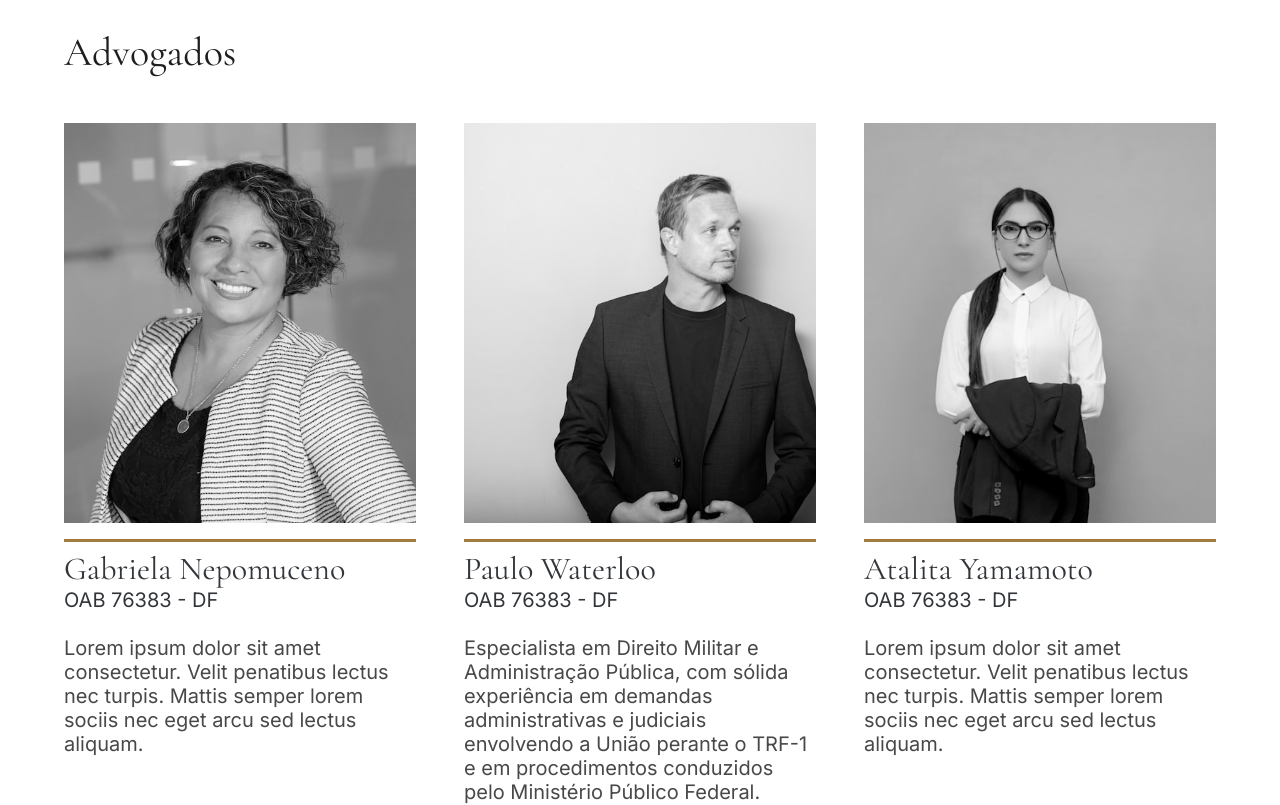
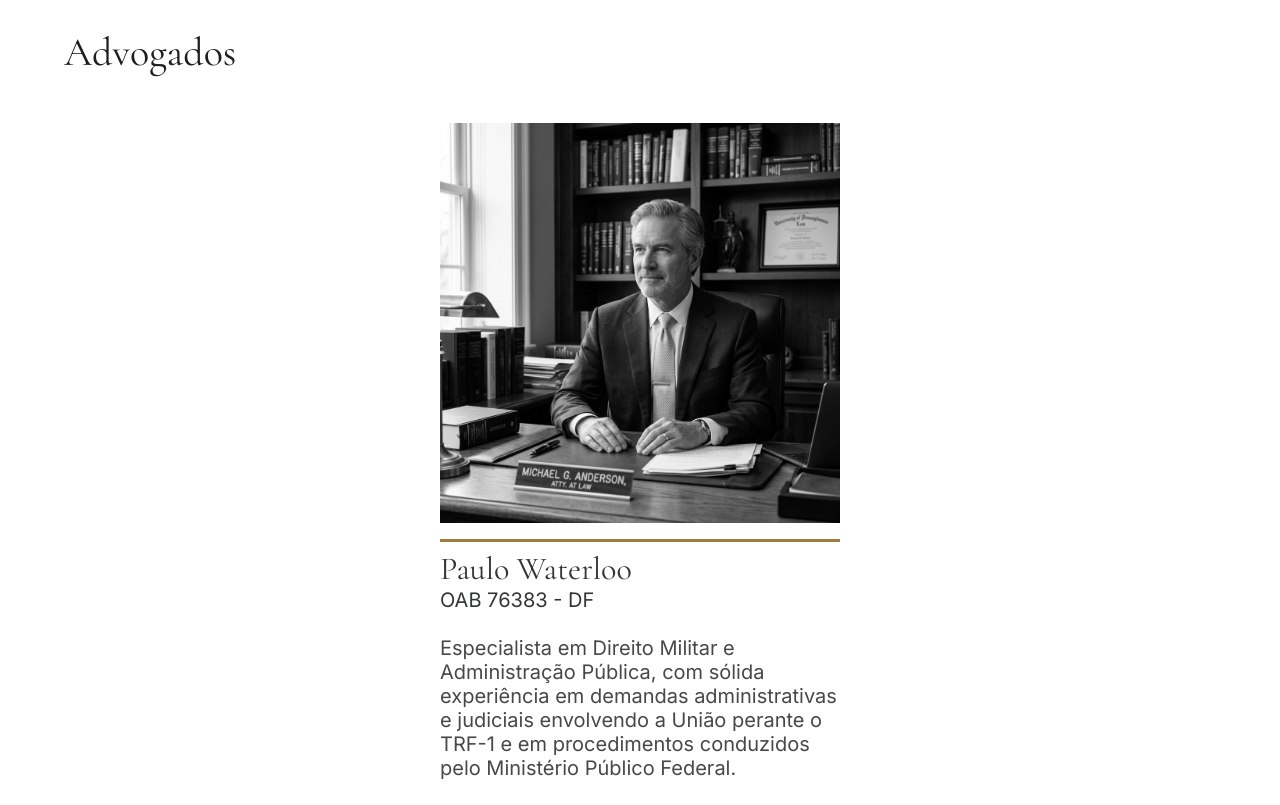
Before and after one commit to ferteles/nwy-advocacia, a React (Vite) app: page / in a window 1280 px wide. Shown: the part 4700-5505 px from the top of the page. Built offline with nearby package versions, Linux system fonts and the light colour scheme.

Commit message:
Update: Mantendo apenas o Paulo Waterloo com a nova foto e layout centralizado

```diff
--- a/src/app/App.tsx
+++ b/src/app/App.tsx
@@ -4,9 +4,7 @@ import svgPaths from "../imports/svg-ttosx3q9hh";
 // Project images
 import imgHeroBg from "../assets/images/hero-bg-pattern.png";
 import imgOffice from "../assets/images/office-building.png";
-import imgGabriela from "../assets/images/gabriela-nepomuceno.png";
-import imgPaulo from "../assets/images/paulo-waterloo.png";
-import imgAtalita from "../assets/images/atalita-yamamoto.png";
+import imgPaulo from "../assets/images/paulo-waterloo-new.png";
 import imgFooterBg from "../assets/images/footer-bg.png";
 
 
@@ -332,22 +330,10 @@ function Methodology() {
 
 const lawyers = [
   {
-    name: "Gabriela Nepomuceno",
-    oab: "OAB 76383 - DF",
-    photo: imgGabriela,
-    bio: "Lorem ipsum dolor sit amet consectetur. Velit penatibus lectus nec turpis. Mattis semper lorem sociis nec eget arcu sed lectus aliquam.",
-  },
-  {
     name: "Paulo Waterloo",
     oab: "OAB 76383 - DF",
     photo: imgPaulo,
     bio: "Especialista em Direito Militar e Administração Pública, com sólida experiência em demandas administrativas e judiciais envolvendo a União perante o TRF-1 e em procedimentos conduzidos pelo Ministério Público Federal.\n\nAtuação consistente no assessoramento em Inquéritos Policiais Militares, Conselhos de Justificação e de Disciplina, além de procedimentos administrativos no âmbito das Forças Armadas e das forças auxiliares, bem como em ações penais perante a Justiça Militar.\nExperiência na defesa em Comissões Parlamentares de Inquérito.\n\nAtuação em demandas de Direito Administrativo, Penal, Civil e Previdenciário.",
-  },
-  {
-    name: "Atalita Yamamoto",
-    oab: "OAB 76383 - DF",
-    photo: imgAtalita,
-    bio: "Lorem ipsum dolor sit amet consectetur. Velit penatibus lectus nec turpis. Mattis semper lorem sociis nec eget arcu sed lectus aliquam.",
   },
 ];
 
@@ -359,8 +345,9 @@ function Lawyers() {
           Advogados
         </h2>
 
-        {/* Desktop: all 3 lawyers */}
-        <div className="hidden md:grid grid-cols-3 gap-12">
+        {/* Desktop: center the lawyer card */}
+        <div className="hidden md:flex justify-center">
+          <div className="max-w-[400px]">
             {lawyers.map((l) => (
               <div key={l.name}>
                 <img src={l.photo} alt={l.name} className="w-full h-[400px] object-cover grayscale" />
@@ -377,19 +364,20 @@ function Lawyers() {
               </div>
             ))}
           </div>
+        </div>
 
         {/* Mobile: featured lawyer (Paulo Waterloo) */}
         <div className="md:hidden">
-          <img src={lawyers[1].photo} alt={lawyers[1].name} className="w-full h-[360px] object-cover grayscale" />
+          <img src={lawyers[0].photo} alt={lawyers[0].name} className="w-full h-[360px] object-cover grayscale" />
           <div className="h-[3px] w-full mt-4" style={{ background: COLORS.gold }} />
           <h3 className="font-['Cormorant_Garamond',serif] text-[#32353A] mt-3" style={{ fontSize: 28, lineHeight: "26px" }}>
-            {lawyers[1].name}
+            {lawyers[0].name}
           </h3>
           <p className="font-['Inter',sans-serif] text-[#32353A] mt-1" style={{ fontSize: 18 }}>
-            {lawyers[1].oab}
+            {lawyers[0].oab}
           </p>
           <p className="font-['Inter',sans-serif] text-[#32353A] mt-4 whitespace-pre-line" style={{ fontSize: 13, lineHeight: 1.6 }}>
-            {lawyers[1].bio}
+            {lawyers[0].bio}
           </p>
         </div>
       </div>
```
Also changed, not shown: src/assets/images/paulo-waterloo-new.png (added). Lines whose indentation alone changed are shown as unchanged.
